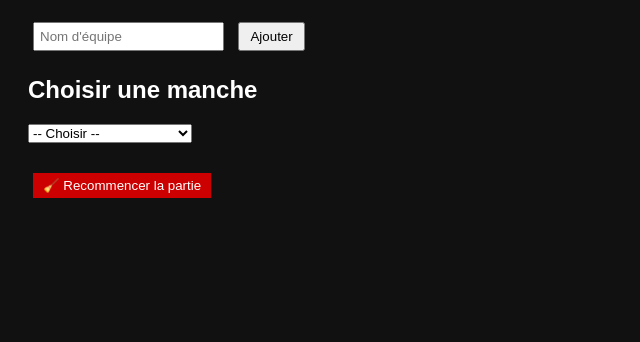
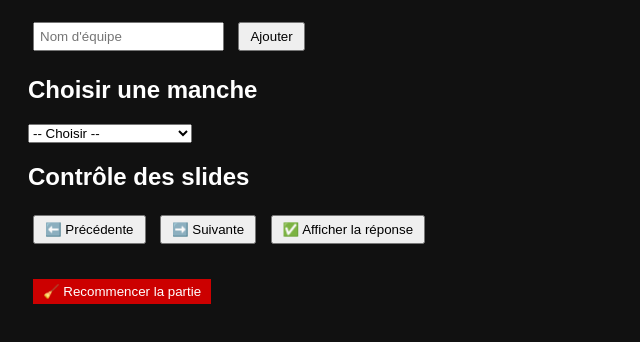
Before and after one commit to Leconceptarium/love-interface, a plain HTML site: page gm.html in a window 1280 px wide. Shown: the part 140-482 px from the top of the page, without its empty margins (0-640 px from the left). Drawn offline with Linux system fonts and the light colour scheme.

Commit message:
Update gm.html

```diff
--- a/gm.html
+++ b/gm.html
@@ -37,6 +37,13 @@
       <option value="tentacule">Tentacule ou Tentation</option>
       <option value="impossible">Amours Impossibles</option>
     </select>
+  </section>
+
+  <section>
+    <h2>Contrôle des slides</h2>
+    <button onclick="precedentSlide()">⬅️ Précédente</button>
+    <button onclick="suivantSlide()">➡️ Suivante</button>
+    <button onclick="afficherReponse()">✅ Afficher la réponse</button>
   </section>
 
   <section>
@@ -144,6 +151,22 @@
       localStorage.setItem("mancheActive", val);
     }
 
+    function suivantSlide() {
+      let i = parseInt(localStorage.getItem("slideIndex")) || 0;
+      localStorage.setItem("slideIndex", i + 1);
+      localStorage.setItem("reveal", "false");
+    }
+
+    function precedentSlide() {
+      let i = parseInt(localStorage.getItem("slideIndex")) || 0;
+      localStorage.setItem("slideIndex", Math.max(0, i - 1));
+      localStorage.setItem("reveal", "false");
+    }
+
+    function afficherReponse() {
+      localStorage.setItem("reveal", "true");
+    }
+
     function reinitialiser() {
       if (confirm("⚠️ Es-tu sûr de vouloir recommencer toute la partie ?")) {
         localStorage.clear();
```
